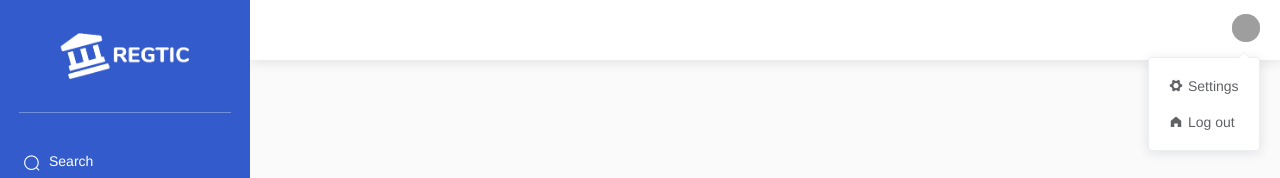
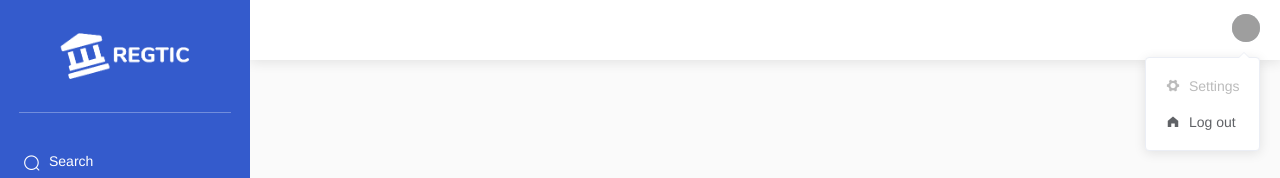
Before and after one commit to alexdor/regtic, a Vue app in the folder app/: page / in a window 1280 px wide. Both pictures are taken after a click on the button 1246 px from the left and 28 px from the top of the page. Shown: the top 178 px of the page. Built offline with nearby package versions, Linux system fonts and the light colour scheme; grey boxes are pictures that could not be loaded; the HTML template or start-up script is replaced by a standard one.

Commit message:
Disabled settings button from dropdown

```diff
--- a/app/src/components/Topbar.vue
+++ b/app/src/components/Topbar.vue
@@ -35,14 +35,18 @@
               :size="28"
               class="el-dropdown-link"
               src="https://cube.elemecdn.com/3/7c/3ea6beec64369c2642b92c6726f1epng.png"
-            ></el-avatar>
+            />
             <el-dropdown-menu slot="dropdown">
-              <el-dropdown-item icon="el-icon-s-tools" aria-hidden="true"
-                >Settings</el-dropdown-item
+              <el-dropdown-item
+                icon="el-icon-s-tools"
+                aria-hidden="true"
+                disabled
               >
-              <el-dropdown-item icon="el-icon-s-home" aria-hidden="true"
-                >Log out</el-dropdown-item
-              >
+                Settings
+              </el-dropdown-item>
+              <el-dropdown-item icon="el-icon-s-home" aria-hidden="true">
+                Log out
+              </el-dropdown-item>
             </el-dropdown-menu>
           </el-dropdown>
         </div>
```
